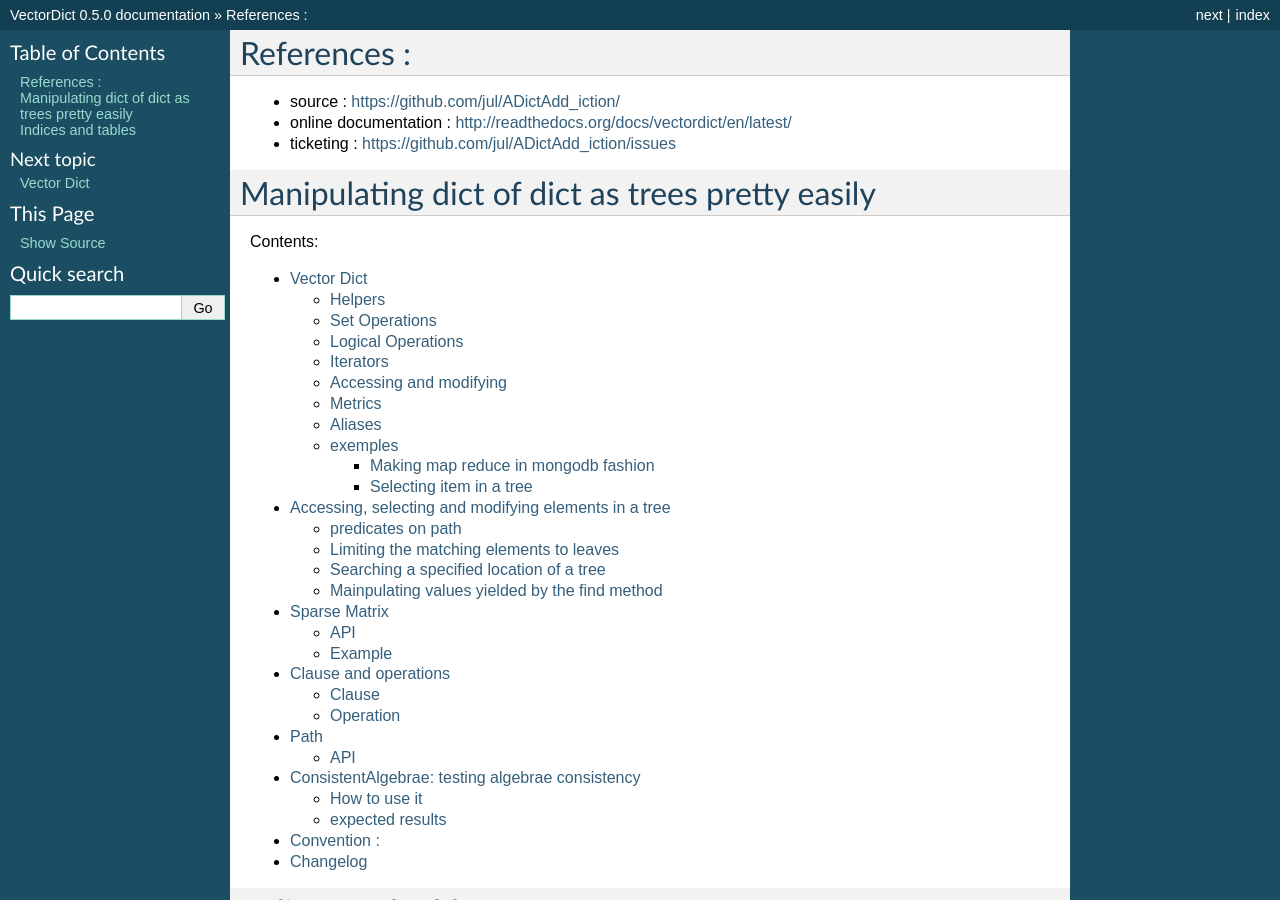
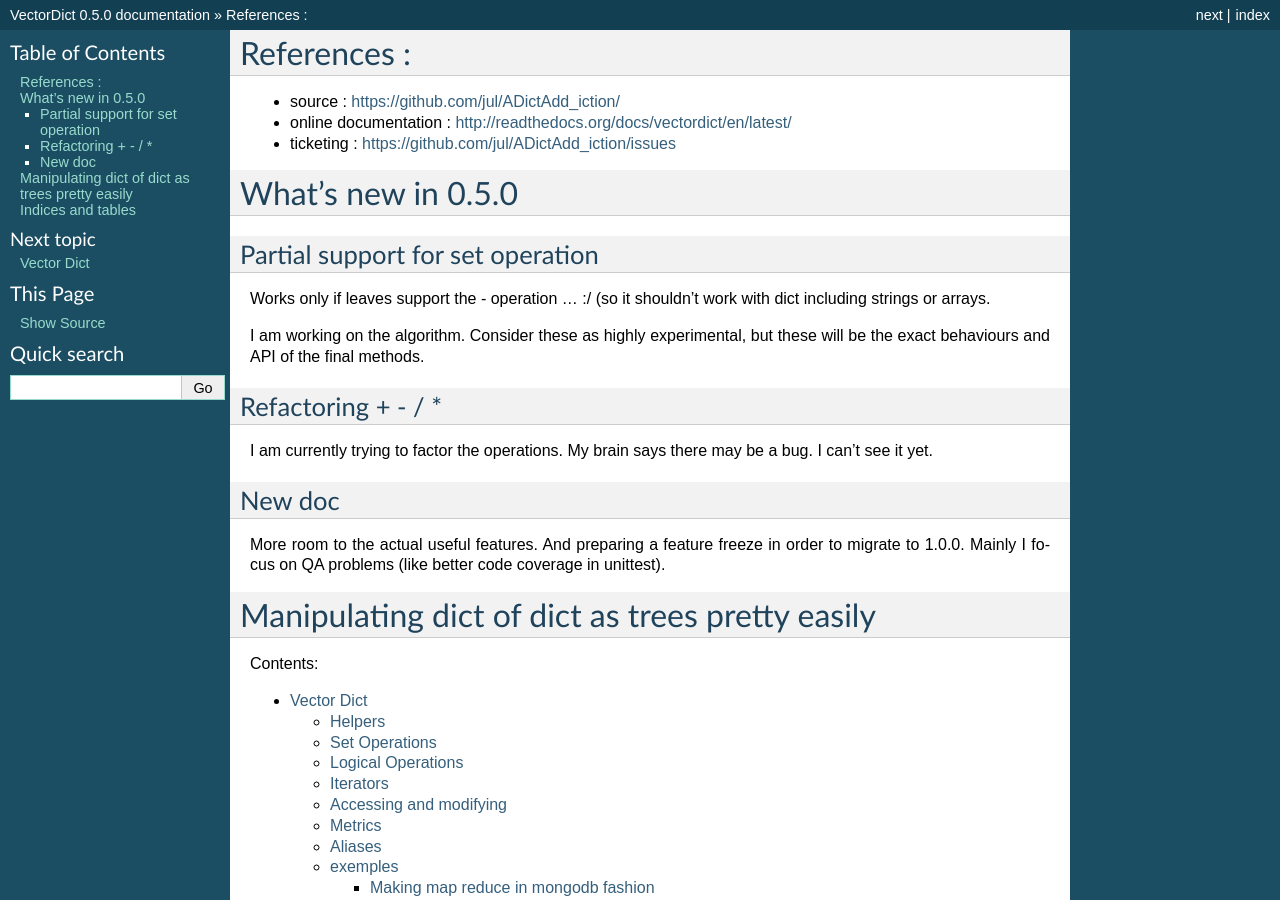
Before and after one commit to jul/ADictAdd_iction, a Sphinx documentation site: the page built from docs/source/index.rst, in a window 1280 px wide and 900 px high. Built offline with Sphinx 7.4.7, drawn with Linux system fonts in a browser that asks for light colours; pages that are not in the unit, such as notebooks, are missing from menus.

```diff
--- a/ROADMAP.rst
+++ b/ROADMAP.rst
@@ -54,3 +54,6 @@ v 0.5.0
     * BUG 7 is not a bug
     * removing push
     * adding __and__, __or__, __not__
+    * set operations are Beta, don't use them
+    * refactoring + - * /
+    * doc refactoring
--- a/docs/source/index.rst
+++ b/docs/source/index.rst
@@ -9,6 +9,30 @@ References :
 * source : https://github.com/jul/ADictAdd_iction/
 * online documentation : http://readthedocs.org/docs/vectordict/en/latest/
 * ticketing : https://github.com/jul/ADictAdd_iction/issues
+
+What's new in 0.5.0
+===================
+
+Partial support for set operation
+*********************************
+
+Works only if leaves support the - operation ... :/ (so it shouldn't work with dict including strings or arrays.
+
+I am working on the algorithm. Consider these as highly experimental, but these will be the exact behaviours and API of the final methods.
+
+Refactoring + - / *
+*******************
+
+I am currently trying to factor the operations. My brain says there may be a bug. I can't see it yet.
+
+New doc
+*******
+
+More room to the actual useful features.
+And preparing a feature freeze in order to migrate to 1.0.0. Mainly I focus on
+QA problems (like better code coverage in unittest).
+
+
 
 Manipulating dict of dict as trees pretty easily
 ================================================
```
